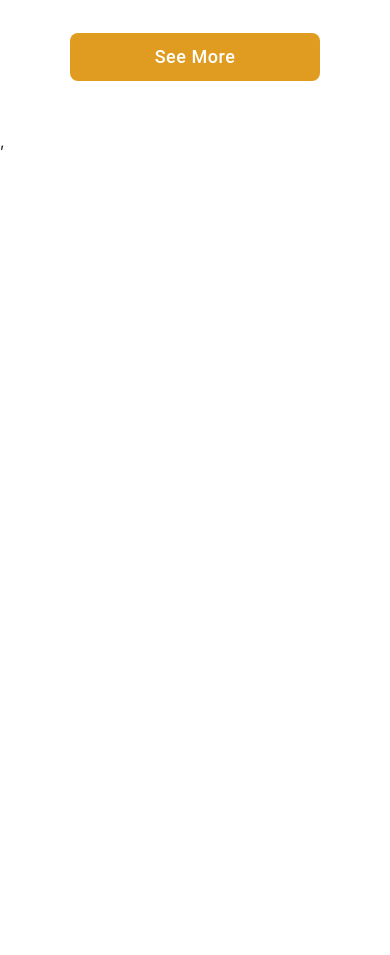
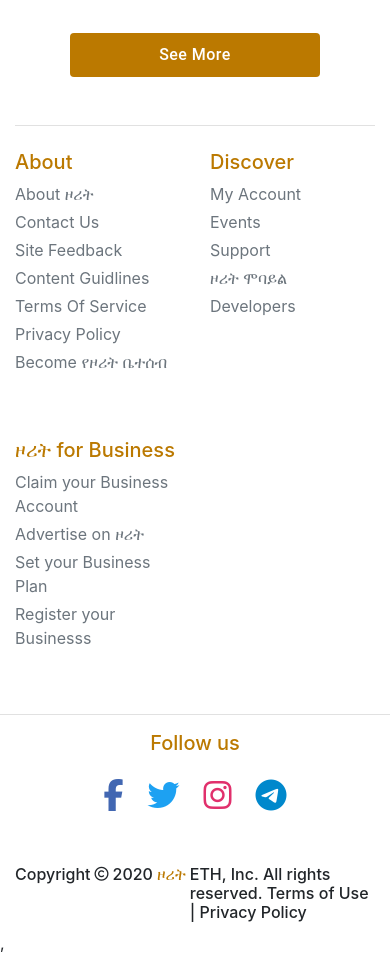
Before and after one commit to zoritt-biz/user-website, a React (Create React App) app: page / in a window 390 px wide. Shown: the part 3440-4395 px from the top of the page. Before the commit the page ends 3593 px from the top, so only its background shows below. Built offline with nearby package versions, Linux system fonts and the light colour scheme.

Commit message:
Footer page responsivness added

```diff
--- a/public/index.html
+++ b/public/index.html
@@ -15,6 +15,12 @@
       user's mobile device or desktop. See https://developers.google.com/web/fundamentals/web-app-manifest/
     -->
     <link rel="manifest" href="%PUBLIC_URL%/manifest.json" />
+
+    <!-- fontawesome link -->
+    <script
+      src="https://kit.fontawesome.com/7033dfa3cd.js"
+      crossorigin="anonymous"
+    ></script>
 
     <link
       href="https://cdn.jsdelivr.net/npm/bootstrap@5.0.0-beta2/dist/css/bootstrap.min.css"
--- /dev/null
+++ b/src/assets/css/_footer.scss
@@ -0,0 +1,27 @@
+.footer-color {
+  color: $primary-color !important;
+}
+
+.facebook {
+  color: #4267b2;
+}
+
+.twitter {
+  color: #1da1f2;
+}
+
+.instagram {
+  color: #e1306c;
+}
+
+.telegram {
+  color: #0088cc;
+}
+
+.ዞሪት {
+  color: $primary-color;
+}
+
+.footer-container-row {
+  border-bottom: 1px solid #e1e1e1;
+}
--- /dev/null
+++ b/src/assets/css/_see-more-button.scss
@@ -0,0 +1,8 @@
+.see-more-button {
+  background: $primary-color !important;
+  width: 250px !important;
+}
+
+.see-more-button-container {
+  border-bottom: 1px solid #e1e1e1;
+}
--- a/src/assets/css/main.scss
+++ b/src/assets/css/main.scss
@@ -5,3 +5,5 @@
 @import './new';
 @import './sponsored';
 @import './categories';
+@import './see-more-button';
+@import './footer';
--- /dev/null
+++ b/src/components/footer/Footer.jsx
@@ -0,0 +1,134 @@
+import React from 'react';
+
+const footer = () => {
+  return (
+    <footer className="pt-4  my-md-5 pt-md-5 container">
+      <div className="row footer-container-row mb-3">
+        <div className="col-md col-6 mb-5">
+          <h5 className="footer-color ">About</h5>
+          <ul className="list-unstyled text-small">
+            <li className="mb-1">
+              <a href="/#" className="link-secondary text-decoration-none">
+                About ዞሪት
+              </a>
+            </li>
+            <li className="mb-1">
+              <a href="/#" className="link-secondary text-decoration-none">
+                Contact Us
+              </a>
+            </li>
+            <li className="mb-1">
+              <a href="/#" className="link-secondary text-decoration-none">
+                Site Feedback
+              </a>
+            </li>
+            <li className="mb-1">
+              <a href="/#" className="link-secondary text-decoration-none">
+                Content Guidlines
+              </a>
+            </li>
+            <li className="mb-1">
+              <a href="/#" className="link-secondary text-decoration-none">
+                Terms Of Service
+              </a>
+            </li>
+            <li className="mb-1">
+              <a href="/#" className="link-secondary text-decoration-none">
+                Privacy Policy
+              </a>
+            </li>
+            <li className="mb-1">
+              <a href="/#" className="link-secondary text-decoration-none">
+                Become የዞሪት ቤተሰብ
+              </a>
+            </li>
+          </ul>
+        </div>
+
+        <div className="col-md col-6 mb-5">
+          <h5 className="footer-color ">Discover</h5>
+          <ul className="list-unstyled text-small">
+            <li className="mb-1">
+              <a href="/#" className="link-secondary text-decoration-none">
+                My Account
+              </a>
+            </li>
+            <li className="mb-1">
+              <a href="/#" className="link-secondary text-decoration-none">
+                Events
+              </a>
+            </li>
+            <li className="mb-1">
+              <a href="/#" className="link-secondary text-decoration-none">
+                Support
+              </a>
+            </li>
+            <li className="mb-1">
+              <a href="/#" className="link-secondary text-decoration-none">
+                ዞሪት ሞባይል
+              </a>
+            </li>
+            <li className="mb-1">
+              <a href="/#" className="link-secondary text-decoration-none">
+                Developers
+              </a>
+            </li>
+          </ul>
+        </div>
+
+        <div className="col-md col-6 mb-5">
+          <h5 className="footer-color ">ዞሪት for Business</h5>
+          <ul className="list-unstyled text-small">
+            <li className="mb-1">
+              <a href="/#" className="link-secondary text-decoration-none">
+                Claim your Business Account
+              </a>
+            </li>
+            <li className="mb-1">
+              <a href="/#" className="link-secondary text-decoration-none">
+                Advertise on ዞሪት
+              </a>
+            </li>
+            <li className="mb-1">
+              <a href="/#" className="link-secondary text-decoration-none">
+                Set your Business Plan
+              </a>
+            </li>
+            <li className="mb-1">
+              <a href="/#" className="link-secondary text-decoration-none">
+                Register your Businesss
+              </a>
+            </li>
+          </ul>
+        </div>
+      </div>
+      <h5 className="footer-color mb-4 d-flex justify-content-center">
+        Follow us
+      </h5>
+      <ul className="list-unstyled text-small d-block d-flex justify-content-center mb-5">
+        <li className="mb-1">
+          <a
+            href="/#"
+            className="link-secondary text-decoration-none container"
+          >
+            <i className="fab fa-facebook-f fa-2x facebook mr-4"></i>
+            <i className="fab fa-twitter fa-2x  twitter mr-4"></i>
+            <i className="fab fa-instagram fa-2x instagram mr-4"></i>
+            <i className="fab fa-telegram-plane fa-2x telegram"></i>
+          </a>
+        </li>
+      </ul>
+      <h6 className="d-flex justify-content-center">
+        Copyright{'  '}
+        <span>
+          {' '}
+          <i className="far fa-copyright mx-1 fa-sm"></i>
+        </span>{' '}
+        2020 <span className="ዞሪት fs-6 mx-1">ዞሪት</span> ETH, Inc. All rights
+        reserved. Terms of Use | Privacy Policy
+      </h6>
+    </footer>
+  );
+};
+
+export default footer;
--- a/src/components/homepage/Home.jsx
+++ b/src/components/homepage/Home.jsx
@@ -22,7 +22,7 @@ const Home = () => {
               className="form-control form-search"
               placeholder="What are you looking for?"
             />
-            <span class="input-group-text ">Near</span>
+            <span className="input-group-text ">Near</span>
             <input
               type="text"
               aria-label="form location"
@@ -35,17 +35,17 @@ const Home = () => {
         <div className="container-md mt-5 home-categories">
           <Grid container spacing={2} justify="center">
             <Grid item xs={3} className="d-flex home-grid">
-              <CategoryOutlined fontSize="medium mr-1" />
+              <CategoryOutlined fontSize="default" />
               <p className="large ml-2 mb-0">Categories</p>
-              <ExpandMoreOutlined fontSize="medium" />
+              <ExpandMoreOutlined fontSize="default" />
             </Grid>
 
             <Grid item xs={3} className="d-flex home-grid">
-              <MonetizationOnOutlined fontSize="medium mr-1" />
+              <MonetizationOnOutlined fontSize="default" />
               <p className="large ml-2 mb-0">Price and Listing</p>
             </Grid>
             <Grid item xs={3} className="d-flex home-grid">
-              <Search fontSize="medium " />
+              <Search fontSize="default" />
               <p className="large ml-2 mb-0">Discover</p>
             </Grid>
           </Grid>
--- a/src/components/see-more-button/SeeMore.jsx
+++ b/src/components/see-more-button/SeeMore.jsx
@@ -1,26 +1,13 @@
 import React from 'react';
 import Button from '@material-ui/core/Button';
-import { makeStyles } from '@material-ui/core/styles';
-
-const useStyles = makeStyles({
-  button: {
-    background: '#DF9C20',
-    textTransform: 'none',
-    width: '250px',
-    borderRadius: '8px',
-    fontSize: '18px',
-    color: '#fff',
-  },
-});
 
 const SeeMore = () => {
-  const classes = useStyles();
   return (
-    <div className="mt-5 d-flex justify-content-center mb-5">
+    <div className="mt-5 d-flex justify-content-center see-more-button-container pb-5">
       <Button
         size="large"
         disableElevation
-        className={classes.button}
+        className="see-more-button rounded fs-6 text-capitalize text-white"
         variant="contained"
       >
         See More
--- a/src/pages/homepage/homepage.jsx
+++ b/src/pages/homepage/homepage.jsx
@@ -5,6 +5,7 @@ import Categories from '../../components/homepage/Categories';
 import New from '../../components/homepage/New';
 import AllSponsor from '../../components/homepage/AllSponsor';
 import SeeMore from '../../components/see-more-button/SeeMore';
+import Footer from '../../components/footer/Footer';
 
 const HomePage = () => {
   return (
@@ -16,6 +17,7 @@ const HomePage = () => {
       <div className="container-md">
         <SeeMore />
       </div>
+      <Footer />
     </div>
   );
 };
```
